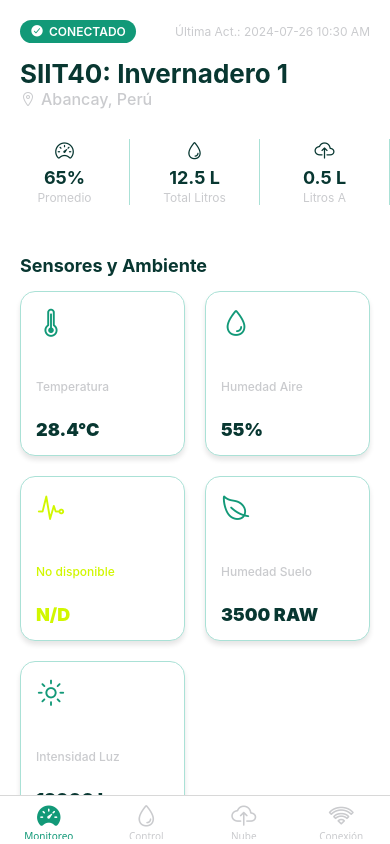
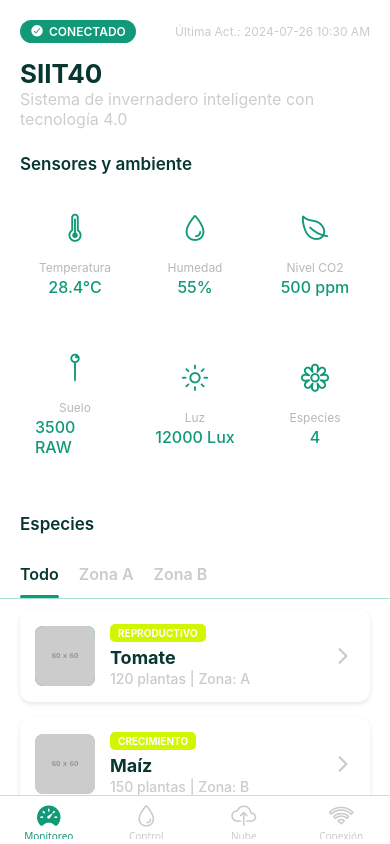
Before and after one commit to Luis3Fernando/SIIT40-App, a React Native app: screen /HomeDashboard in a window 390 px wide. Built offline with nearby package versions, Linux system fonts and the light colour scheme.

Commit message:
Style: Cambios cards de sensores

```diff
--- a/src/app/screens/DashboardScreen.tsx
+++ b/src/app/screens/DashboardScreen.tsx
@@ -4,27 +4,20 @@ import { SafeAreaView } from 'react-native-safe-area-context';
 import { AppColors } from '@theme/Colors';
 import { Ionicons } from '@expo/vector-icons';
 import ListSpecies from '@components/ListSpecies';
-// Importamos el hook de navegación
 import { useNavigation } from '@react-navigation/native';
-// Tipos de navegación específicos
 import { CompositeNavigationProp } from '@react-navigation/native';
 import { StackNavigationProp } from '@react-navigation/stack';
 import { BottomTabNavigationProp } from '@react-navigation/bottom-tabs';
 import { HomeStackParamList, RootTabParamList } from '@navigation/types';
 
-// Definimos el tipo de navegación COMPUESTO para tipado seguro:
-// Es una Pila (Stack) DENTRO de un Tab.
 type DashboardScreenNavigationProp = CompositeNavigationProp<
     StackNavigationProp<HomeStackParamList, 'HomeDashboard'>,
     BottomTabNavigationProp<RootTabParamList>
 >;
 
+const { width } = Dimensions.get('window');
+const GRID_ITEM_WIDTH = (width - 60) / 3;
 
-const { width } = Dimensions.get('window');
-// Ajustamos CARD_WIDTH para la cuadrícula de 2 columnas con padding de 20 a cada lado
-const GRID_ITEM_WIDTH = (width - 60) / 2;
-
-// --- DATOS DEL INVERNADERO ---
 const mockData = {
     connectionStatus: 'CONECTADO',
     lastTimestamp: '2024-07-26 10:30 AM',
@@ -37,55 +30,40 @@ const mockData = {
     consumoTotal: 12.5,
     humedadPromedio: 65,
 };
-
-// --- DATOS AMBIENTALES DEFINITIVOS (5 SENSORES) ---
 interface EnvironmentalData {
     temperature: number | null;
     airHumidity: number | null;
     co2: number | null;
     soilMoisture: number | null;
-    light: number | null; // Nuevo sensor de Luz (Lux)
+    light: number | null;
+    species: number | null;
 }
 
-// MOCK DATA DE CONDICIONES (simulando que el CO2 no está disponible)
 const mockEnvironmentalData: EnvironmentalData = {
     temperature: 28.4,
     airHumidity: 55,
-    co2: null,
+    co2: 500,
     soilMoisture: 3500,
     light: 12000,
+    species: 4,
 };
 
-// Lista estática de sensores para mapear la cuadrícula
 const environmentalSensors = [
     { key: 'temperature', label: 'Temperatura', unit: '°C', icon: 'thermometer-outline' },
-    { key: 'airHumidity', label: 'Humedad Aire', unit: '%', icon: 'water-outline' },
-    { key: 'co2', label: 'Nivel CO2', unit: ' ppm', icon: 'pulse-outline' },
-    { key: 'soilMoisture', label: 'Humedad Suelo', unit: ' RAW', icon: 'leaf-outline' },
-    { key: 'light', label: 'Intensidad Luz', unit: ' Lux', icon: 'sunny-outline' },
+    { key: 'airHumidity', label: 'Humedad', unit: '%', icon: 'water-outline' },
+    { key: 'co2', label: 'Nivel CO2', unit: ' ppm', icon: 'leaf-outline' },
+    { key: 'soilMoisture', label: 'Suelo', unit: ' RAW', icon: 'pin-outline' },
+    { key: 'light', label: 'Luz', unit: ' Lux', icon: 'sunny-outline' },
+    { key: 'species', label: 'Especies', unit: '', icon: 'flower-outline' },
 ];
 
 const DashboardScreen = () => {
-    // Inicializamos la navegación con el nuevo tipo compuesto
     const navigation = useNavigation<DashboardScreenNavigationProp>();
-
-    // Desestructuramos solo los colores que se usan
     const {
         PRIMARY_COLOR, DARK_COLOR, TEXT_GRAY, WHITE,
         LIGHT_COLOR, SECUNDARY_COLOR
     } = AppColors;
 
-    // Función de renderizado: Fila de Métricas Superiores
-    // ACEPTA LA PROPIEDAD KEY
-    const renderMetricPill = (key: string, iconName: keyof typeof Ionicons.glyphMap, title: string, value: string, color: string) => (
-        <View key={key} style={styles.metricPill}>
-            <Ionicons name={iconName} size={20} color={color} style={{ marginBottom: 5 }} />
-            <Text style={styles.metricValue}>{value}</Text>
-            <Text style={styles.metricTitle}>{title}</Text>
-        </View>
-    );
-
-    // --- FUNCIÓN REFATORIZADA: PASTILLA DE CONDICIÓN (Interactiva y en Cuadrícula) ---
     const renderConditionPill = (
         iconName: keyof typeof Ionicons.glyphMap,
         label: string,
@@ -96,19 +74,11 @@ const DashboardScreen = () => {
         const isAvailable = value !== null;
         const displayValue = isAvailable ? `${value}${unit}` : 'N/D';
         const displayLabel = isAvailable ? label : 'No disponible';
-
-        // Colores
-        const iconColor = isAvailable ? PRIMARY_COLOR : SECUNDARY_COLOR;
-        const valueColor = isAvailable ? DARK_COLOR : SECUNDARY_COLOR;
-        const labelColor = isAvailable ? TEXT_GRAY : SECUNDARY_COLOR;
-
-        // Función de navegación
         const handlePress = () => {
             if (isAvailable) {
-                // CORRECCIÓN CLAVE: Usamos la navegación anidada correcta
-                navigation.navigate('Home', { // Navega a la pestaña 'Home' (el Stack)
-                    screen: 'Stats',            // Especifica la pantalla 'Stats' dentro de ese Stack
-                    params: {                   // Pasa los parámetros
+                navigation.navigate('Home', {
+                    screen: 'Stats',
+                    params: {
                         metricName: label,
                         metricUnit: unit.trim(),
                         metricKey: metricKey,
@@ -119,17 +89,16 @@ const DashboardScreen = () => {
 
         return (
             <TouchableOpacity
-                key={metricKey} // <--- AÑADIDO KEY AQUÍ
+                key={metricKey}
                 style={styles.conditionItem}
                 onPress={handlePress}
-                disabled={!isAvailable} // Deshabilita el toque si no hay datos
+                disabled={!isAvailable}
             >
                 <View style={styles.conditionIconArea}>
-                    <Ionicons name={iconName} size={30} color={iconColor} />
+                    <Ionicons name={iconName} size={30} color={AppColors.PRIMARY_COLOR} />
                 </View>
-
-                <Text style={[styles.conditionLabel, { color: labelColor }]}>{displayLabel}</Text>
-                <Text style={[styles.conditionValue, { color: valueColor }]}>{displayValue}</Text>
+                <Text style={styles.conditionLabel}>{displayLabel}</Text>
+                <Text style={styles.conditionValue}>{displayValue}</Text>
             </TouchableOpacity>
         );
     };
@@ -137,8 +106,6 @@ const DashboardScreen = () => {
     return (
         <SafeAreaView style={styles.safeArea}>
             <ScrollView style={styles.scrollViewContent}>
-
-                {/* === ENCABEZADO Y ESTADO === */}
                 <View style={styles.header}>
                     <View style={styles.tagPill}>
                         <Ionicons
@@ -153,44 +120,26 @@ const DashboardScreen = () => {
                         Última Act.: {mockData.lastTimestamp}
                     </Text>
                 </View>
-
-                <Text style={styles.mainTitle}>SIIT40: Invernadero 1</Text>
-
+                <Text style={styles.mainTitle}>SIIT40</Text>
                 <View style={styles.subtitleRow}>
-                    <Ionicons name="location-outline" size={16} color={TEXT_GRAY} />
-                    <Text style={styles.mainSubtitle}>Abancay, Perú</Text>
+                    <Text style={styles.mainSubtitle}>Sistema de invernadero inteligente con tecnología 4.0</Text>
                 </View>
-
-                {/* === ACCIÓN 1: FILA DE MÉTRICAS CLAVE (Resúmenes) === */}
-                <View style={styles.metricRow}>
-                    {/* PASANDO LA PROPIEDAD KEY ÚNICA */}
-                    {renderMetricPill("key-promedio", "speedometer-outline", "Promedio", `${mockData.humedadPromedio}%`, DARK_COLOR)}
-                    {renderMetricPill("key-totallitros", "water-outline", "Total Litros", `${mockData.consumoTotal.toFixed(1)} L`, DARK_COLOR)}
-                    {renderMetricPill("key-litrosa", "cloud-upload-outline", "Litros A", `${mockData.litrosZonaA} L`, DARK_COLOR)}
-                </View>
-
-                {/* === ACCIÓN 2: CONDICIONES AMBIENTALES (Cuadrícula 2x2) === */}
-                <Text style={styles.sectionTitle}>Sensores y Ambiente</Text>
-
+                <Text style={styles.sectionTitle}>Sensores y ambiente</Text>
                 <View style={styles.conditionsGrid}>
                     {environmentalSensors.map((sensor) => (
-                        // El KEY se añade automáticamente a la TouchableOpacity dentro de renderConditionPill
                         renderConditionPill(
-                            sensor.icon as keyof typeof Ionicons.glyphMap, // Forzamos el tipo de icono
+                            sensor.icon as keyof typeof Ionicons.glyphMap,
                             sensor.label,
-                            mockEnvironmentalData[sensor.key as keyof EnvironmentalData], // Obtenemos el valor del mock
+                            mockEnvironmentalData[sensor.key as keyof EnvironmentalData],
                             sensor.unit,
-                            sensor.key as keyof EnvironmentalData // Clave para la API y usada como KEY
+                            sensor.key as keyof EnvironmentalData
                         )
                     ))}
                 </View>
-
-                {/* === LISTA DE ESPECIES === */}
-                <Text style={styles.sectionTitle}>Especies y Zonas</Text>
+                <Text style={styles.sectionTitle}>Especies</Text>
                 <View style={styles.speciesListContainer}>
                     <ListSpecies />
                 </View>
-
             </ScrollView>
         </SafeAreaView>
     );
@@ -206,8 +155,6 @@ const styles = StyleSheet.create({
     scrollViewContent: {
         paddingTop: 10,
     },
-
-    // --- Cabecera ---
     header: {
         flexDirection: 'row',
         justifyContent: 'space-between',
@@ -247,18 +194,7 @@ const styles = StyleSheet.create({
     },
     mainSubtitle: {
         fontSize: 16,
-        fontWeight: '500',
-        color: AppColors.TEXT_GRAY,
-        marginLeft: 5,
-    },
-
-    // --- Filas de Métricas (Reusables) ---
-    metricRow: {
-        flexDirection: 'row',
-        justifyContent: 'space-between',
-        marginBottom: 30,
-        paddingVertical: 10,
-        borderRadius: 12,
+        color: "#CDCDCD",
     },
     metricPill: {
         flex: 1,
@@ -277,8 +213,6 @@ const styles = StyleSheet.create({
         color: AppColors.TEXT_GRAY,
         marginTop: 2,
     },
-
-    // --- Estilos Específicos para Condiciones Ambientales (Cuadrícula 2x2) ---
     conditionsGrid: {
         flexDirection: 'row',
         flexWrap: 'wrap',
@@ -288,43 +222,35 @@ const styles = StyleSheet.create({
     },
     conditionItem: {
         width: GRID_ITEM_WIDTH,
-        height: GRID_ITEM_WIDTH,
+        height: 130,
         backgroundColor: AppColors.WHITE,
-        borderRadius: 15,
         marginBottom: 20,
         padding: 15,
-        alignItems: 'flex-start', // Alineado a la izquierda para el diseño modular
-        justifyContent: 'space-between',
-        shadowColor: AppColors.BLACK,
-        shadowOffset: { width: 0, height: 4 },
-        shadowOpacity: 0.1,
-        shadowRadius: 5,
-        elevation: 5,
-        borderWidth: 1,
-        borderColor: AppColors.LIGHT_COLOR, // Borde suave
+        alignItems: 'center',
+        justifyContent: 'center',
+        borderColor: AppColors.PRIMARY_COLOR,
     },
     conditionIconArea: {
-        marginBottom: 10, // Espacio entre el icono y el texto
+        marginBottom: 10,
     },
     conditionLabel: {
         fontSize: 12,
-        fontWeight: '500',
+        fontWeight: '400',
         marginTop: 5,
-        // Usamos flexShrink para evitar que el texto largo empuje la tarjeta
         flexShrink: 1,
+        color: '#B8B7BE'
     },
     conditionValue: {
-        fontSize: 18,
-        fontWeight: '900', // Más énfasis en el valor
+        fontSize: 16,
+        fontWeight: '500',
         marginTop: 2,
+        color: AppColors.PRIMARY_COLOR
     },
-
-    // --- ListSpecies Container ---
     sectionTitle: {
-        fontSize: 18,
-        fontWeight: '700',
+        fontSize: 17,
+        fontWeight: '600',
         color: AppColors.DARK_COLOR,
-        marginTop: 10,
+        marginTop: 5,
         marginBottom: 15,
         paddingHorizontal: 20,
     },
@@ -332,9 +258,6 @@ const styles = StyleSheet.create({
         flex: 1,
         minHeight: 400,
     },
-
-    // --- Estilos No Usados Eliminados (para limpieza) ---
-    // Mantuvimos los placeholders si los quieres usar después
     placeholderCard: {
         height: 100,
         backgroundColor: AppColors.LIGHT_COLOR,
```
Also changed, not shown: src/app/components/ListSpecies.tsx (+3 -13 lines).
